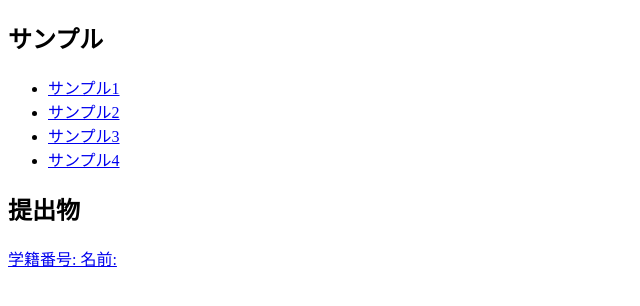
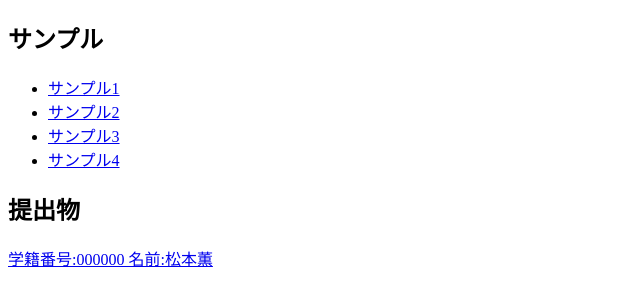
Before and after one commit to hiro888aaat/js-various2022-k-hiro-kua, a plain HTML site: page index.html in a window 1280 px wide. Shown: the whole page, without its empty margins (0-640 px from the left). Drawn offline with Linux system fonts and the light colour scheme.

Commit message:
名前を変更

```diff
--- a/index.html
+++ b/index.html
@@ -18,7 +18,7 @@
 
   <div>
     <h2>提出物</h2>
-    <p><a href="./sample/sample01.html">学籍番号: 名前:</a></p>
+    <p><a href="./sample/sample01.html">学籍番号:000000 名前:松本薫</a></p>
   </div>
 
 </body>
```
